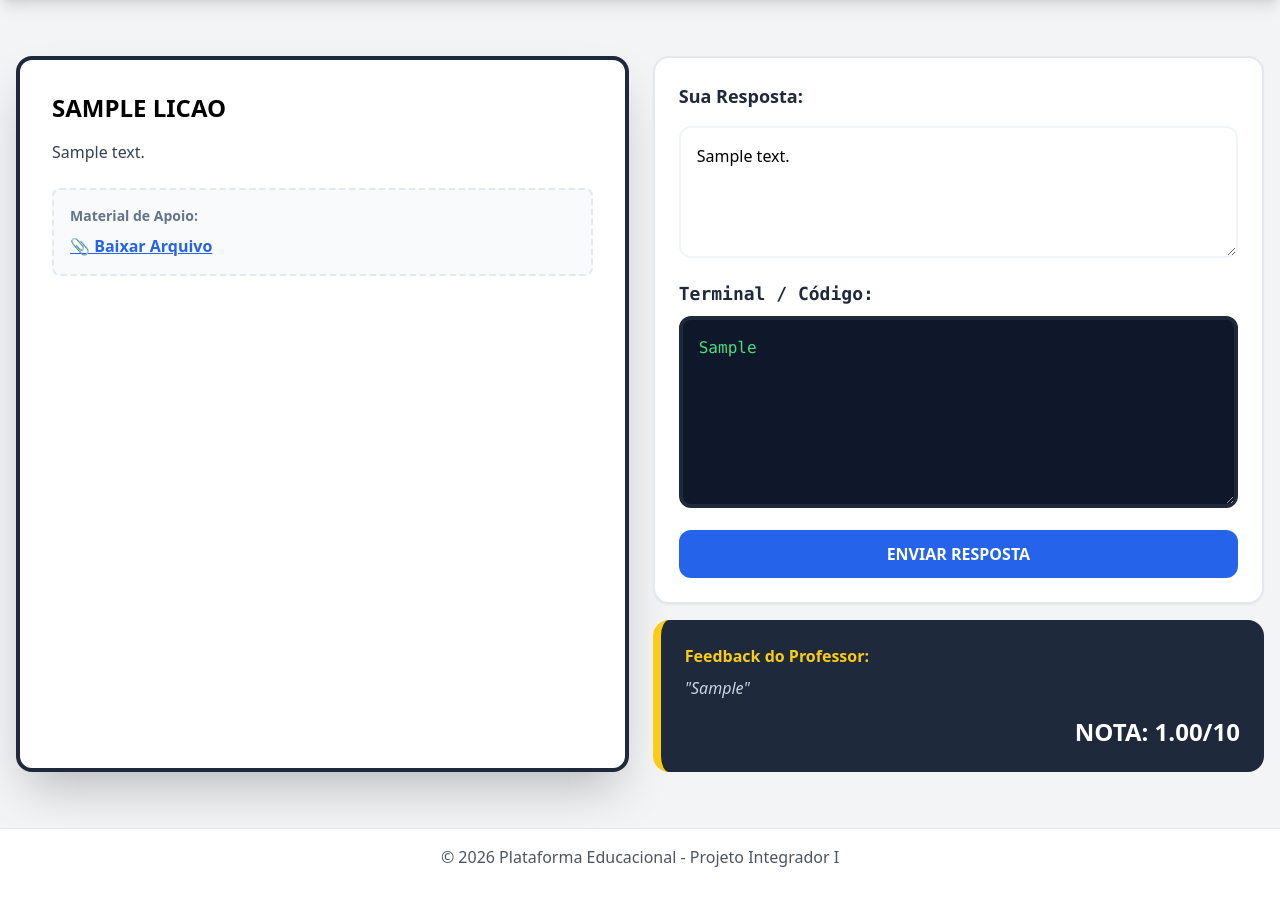
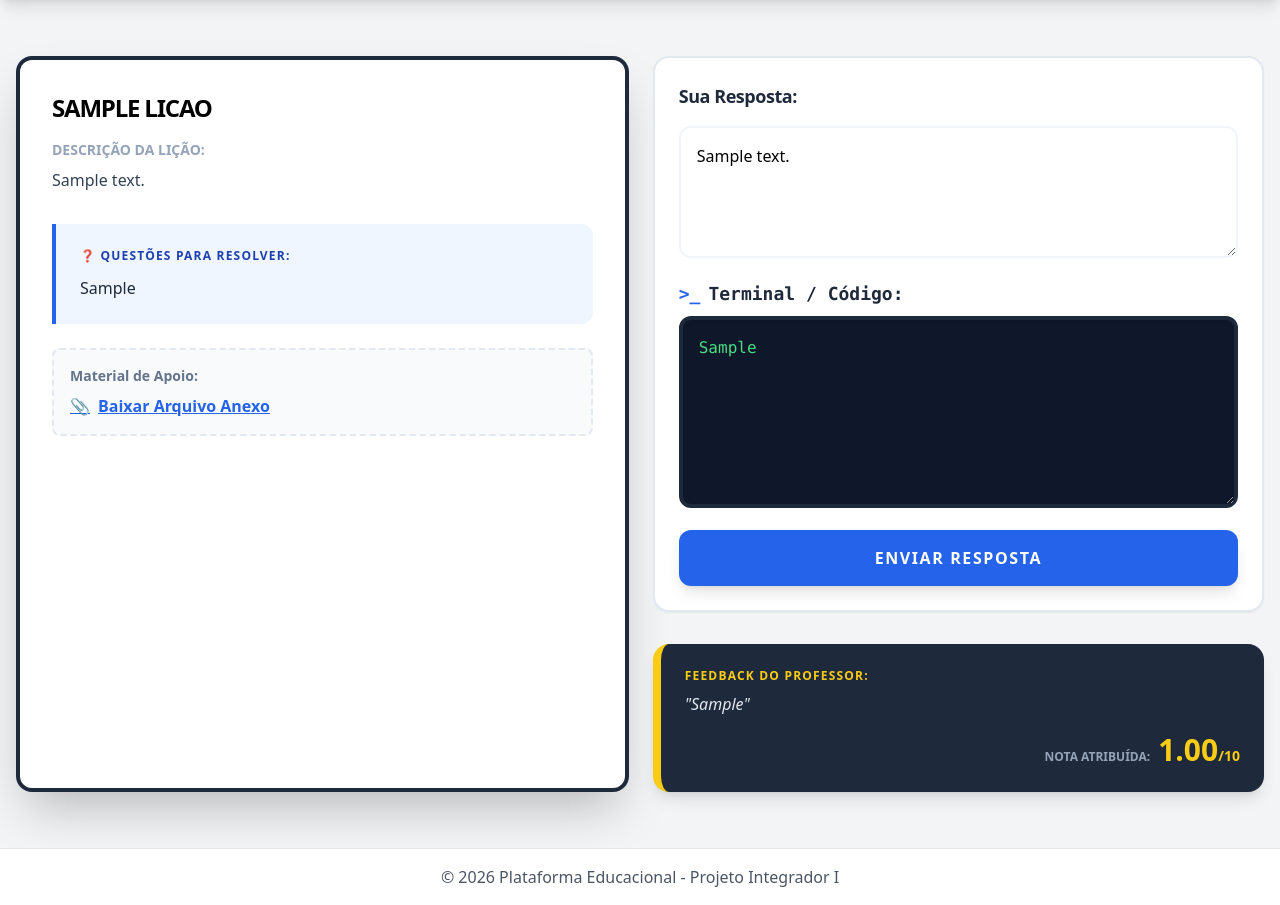
Before and after one commit to TheBestSquad/Platform_Web_Gamified, a Django app: page /courses/licao/1/ in a window 1280 px wide. Shown: the part 60-965 px from the top of the page. Before the commit the page ends 927 px from the top, so only its background shows below. Run offline with Django 5.2, Linux system fonts and the light colour scheme; a user stored in the database is signed in; tables that the repository leaves empty hold one stand-in row (values such as "Sample post"); some libraries are stand-ins or nearby versions.

Commit message:
fix: implement lesson questions field and role-based view logic for professor

```diff
--- a/courses/forms.py
+++ b/courses/forms.py
@@ -4,11 +4,14 @@ from .models import Licao
 class LicaoForm(forms.ModelForm):
     class Meta:
         model = Licao
-        fields = ['titulo', 'descricao', 'link_externo', 'arquivo']
+        fields = ['titulo', 'descricao', 'questoes', 'link_externo', 'arquivo']
         # Adicionamos classes do Tailwind aqui para facilitar a renderização
         widgets = {
             'titulo': forms.TextInput(attrs={'class': 'w-full border rounded p-2 outline-none focus:ring-2 focus:ring-blue-500'}),
             'descricao': forms.Textarea(attrs={'class': 'w-full border rounded p-2 outline-none focus:ring-2 focus:ring-blue-500', 'rows': 4}),
+            'questoes': forms.Textarea(
+                attrs={'class': 'w-full border rounded p-2 outline-none focus:ring-2 focus:ring-blue-500', 'rows': 4,
+                       'placeholder': 'Digite as perguntas aqui...'}),
             'link_externo': forms.URLInput(attrs={'class': 'w-full border rounded p-2 outline-none focus:ring-2 focus:ring-blue-500', 'placeholder': 'https://...'}),
             'arquivo': forms.FileInput(attrs={'class': 'w-full border p-1 text-gray-700'}),
         }
--- a/courses/models.py
+++ b/courses/models.py
@@ -6,6 +6,7 @@ class Licao(models.Model):
     professor = models.ForeignKey(Professor, on_delete=models.CASCADE, related_name='licoes')
     titulo = models.CharField(max_length=200)
     descricao = models.TextField()
+    questoes = models.TextField(verbose_name="Questões da Lição", blank=True, null=True)
     link_externo = models.URLField(blank=True, null=True)
     arquivo = models.FileField(upload_to='materiais/', blank=True, null=True)
     data_criacao = models.DateTimeField(auto_now_add=True)
--- a/courses/templates/courses/detalhe_licao.html
+++ b/courses/templates/courses/detalhe_licao.html
@@ -1,45 +1,96 @@
 {% extends 'base.html' %}
 
 {% block content %}
-<div class="flex flex-col lg:flex-row gap-6 h-screen-75">
+<div class="flex flex-col lg:flex-row gap-6 min-h-[75-screen]">
 
     <div class="lg:w-1/2 bg-white rounded-2xl border-4 border-slate-800 p-8 shadow-2xl overflow-y-auto">
-        <h1 class="text-2xl font-black mb-4 uppercase">{{ licao.titulo }}</h1>
-        <div class="prose max-w-none text-slate-700">
+        <h1 class="text-2xl font-black mb-4 uppercase tracking-tighter">{{ licao.titulo }}</h1>
+
+        <div class="prose max-w-none text-slate-700 mb-8">
+            <h3 class="text-sm font-black text-slate-400 uppercase mb-2">Descrição da Lição:</h3>
             {{ licao.descricao|linebreaks }}
         </div>
+
+        {# EXIBIÇÃO DAS QUESTÕES NO LADO ESQUERDO #}
+        {% if licao.questoes %}
+            <div class="bg-blue-50 border-l-4 border-blue-600 p-6 rounded-r-xl mb-6">
+                <h3 class="text-blue-800 font-black uppercase text-xs mb-3 tracking-widest">❓ Questões para Resolver:</h3>
+                <div class="text-slate-800 font-medium">
+                    {{ licao.questoes|linebreaks }}
+                </div>
+            </div>
+        {% endif %}
+
         {% if licao.arquivo %}
             <div class="mt-6 p-4 bg-slate-50 rounded-lg border-2 border-dashed border-slate-200">
                 <p class="text-sm font-bold text-slate-500 mb-2">Material de Apoio:</p>
-                <a href="{{ licao.arquivo.url }}" class="text-blue-600 font-bold underline">📎 Baixar Arquivo</a>
+                <a href="{{ licao.arquivo.url }}" target="_blank" class="text-blue-600 font-bold underline flex items-center">
+                    <span class="mr-2">📎</span> Baixar Arquivo Anexo
+                </a>
             </div>
         {% endif %}
     </div>
 
     <div class="lg:w-1/2 flex flex-col gap-4">
 
+        {% if perfil == 'professor' %}
+            {# PAINEL DO PROFESSOR (Sem Feedback) #}
+            <div class="bg-white rounded-2xl border-4 border-blue-600 p-8 shadow-sm flex-grow">
+                <div class="flex items-center mb-6">
+                    <div class="bg-blue-600 p-2 rounded-lg mr-4">
+                        <svg class="w-6 h-6 text-white" fill="none" stroke="currentColor" viewBox="0 0 24 24"><path d="M15 12a3 3 0 11-6 0 3 3 0 016 0z"/><path d="M2.458 12C3.732 7.943 7.523 5 12 5c4.478 0 8.268 2.943 9.542 7-1.274 4.057-5.064 7-9.542 7-4.477 0-8.268-2.943-9.542-7z"/></svg>
+                    </div>
+                    <h3 class="font-black text-xl text-slate-800 uppercase italic">Modo de Visualização</h3>
+                </div>
+
+                <p class="text-slate-600 mb-6 leading-relaxed">
+                    Você está visualizando esta lição como **Docente**. Os campos de resposta e envio de código estão desabilitados para o seu perfil.
+                </p>
+
+                <div class="space-y-4">
+                    <a href="{% url 'lista_entregas' %}" class="block text-center bg-slate-800 hover:bg-black text-white font-bold py-3 rounded-xl transition shadow-lg">
+                        Ver Entregas dos Alunos
+                    </a>
+                    <a href="{% url 'home' %}" class="block text-center border-2 border-slate-200 text-slate-500 font-bold py-3 rounded-xl hover:bg-slate-50 transition">
+                        Voltar para a Dashboard
+                    </a>
+                </div>
+            </div>
+
+        {% else %}
+            {# FORMULÁRIO DO ALUNO + ÁREA DE FEEDBACK #}
             <form method="POST" class="bg-white rounded-2xl border-2 border-slate-200 p-6 flex-grow shadow-sm">
                 {% csrf_token %}
-            <h3 class="font-bold text-lg mb-4 text-slate-800">Sua Resposta:</h3>
-            <textarea name="resposta" class="w-full border-2 border-slate-100 rounded-xl p-4 mb-4 focus:border-blue-500 outline-none" rows="4" placeholder="Escreva sua explicação aqui...">{{ entrega.resposta_texto }}</textarea>
+                <h3 class="font-bold text-lg mb-4 text-slate-800 tracking-tight">Sua Resposta:</h3>
+                <textarea name="resposta" class="w-full border-2 border-slate-100 rounded-xl p-4 mb-4 focus:border-blue-500 outline-none transition" rows="4" placeholder="Escreva sua explicação para as questões acima...">{{ entrega.resposta_texto }}</textarea>
 
-            <h3 class="font-bold text-lg mb-2 text-slate-800 font-mono">Terminal / Código:</h3>
-            <textarea name="codigo" class="w-full bg-slate-900 text-green-400 font-mono p-4 rounded-xl border-4 border-slate-800 outline-none h-48" placeholder="# Digite seu código Python aqui...">{{ entrega.codigo_enviado }}</textarea>
+                <h3 class="font-bold text-lg mb-2 text-slate-800 font-mono flex items-center">
+                    <span class="mr-2 text-blue-600">>_</span> Terminal / Código:
+                </h3>
+                <textarea name="codigo" class="w-full bg-slate-900 text-green-400 font-mono p-4 rounded-xl border-4 border-slate-800 outline-none h-48 shadow-inner" placeholder="# Cole ou digite seu código Python aqui...">{{ entrega.codigo_enviado }}</textarea>
 
-            <button type="submit" class="w-full mt-4 bg-blue-600 text-white font-black py-3 rounded-xl hover:scale-[1.02] transition-transform">
+                <button type="submit" class="w-full mt-4 bg-blue-600 hover:bg-blue-700 text-white font-black py-4 rounded-xl shadow-lg transform active:scale-95 transition-all uppercase tracking-widest">
                     ENVIAR RESPOSTA
                 </button>
             </form>
 
-        <div class="bg-slate-800 text-white rounded-2xl p-6 border-l-8 border-yellow-400">
-            <h3 class="font-bold text-yellow-400 mb-2">Feedback do Professor:</h3>
+            {# ÁREA DE FEEDBACK (SÓ APARECE PARA ALUNO) #}
+            <div class="bg-slate-800 text-white rounded-2xl p-6 border-l-8 border-yellow-400 shadow-lg mt-4">
+                <h3 class="font-black text-yellow-400 mb-2 uppercase text-xs tracking-widest">Feedback do Professor:</h3>
                 {% if entrega.feedback %}
-                <p class="italic text-slate-300">"{{ entrega.feedback }}"</p>
-                <div class="mt-4 text-2xl font-black text-right">NOTA: {{ entrega.nota }}/10</div>
+                    <p class="italic text-slate-200 font-medium">"{{ entrega.feedback }}"</p>
+                    <div class="mt-4 flex justify-end items-baseline gap-2">
+                        <span class="text-xs text-slate-400 font-bold uppercase">Nota atribuída:</span>
+                        <span class="text-3xl font-black text-yellow-400">{{ entrega.nota }}<span class="text-sm">/10</span></span>
+                    </div>
                 {% else %}
-                <p class="text-slate-500 italic">Aguardando correção...</p>
+                    <div class="flex items-center text-slate-500 italic">
+                        <svg class="w-4 h-4 mr-2 animate-pulse" fill="currentColor" viewBox="0 0 20 20"><path d="M10 18a8 8 0 100-16 8 8 0 000 16zm1-12a1 1 0 10-2 0v4a1 1 0 00.293.707l2.828 2.829a1 1 0 101.415-1.415L11 9.586V6z"/></svg>
+                        Aguardando correção do docente...
+                    </div>
+                {% endif %}
+            </div>
         {% endif %}
     </div>
 </div>
-</div>
 {% endblock %}
--- a/courses/views.py
+++ b/courses/views.py
@@ -28,6 +28,7 @@ def criar_licao(request):
 def detalhe_licao(request, licao_id):
     licao = get_object_or_404(Licao, id=licao_id)
     entrega = None
+    perfil = 'aluno' if hasattr(request.user, 'aluno_profile') else 'professor'
 
     # 1. Se for Aluno, busca (ou salva) a entrega
     if hasattr(request.user, 'aluno_profile'):
@@ -60,7 +61,8 @@ def detalhe_licao(request, licao_id):
 
     return render(request, 'courses/detalhe_licao.html', {
         'licao': licao,
-        'entrega': entrega
+        'entrega': entrega,
+        'perfil': perfil,
     })
 
 
```
Also changed, not shown: courses/migrations/0003_licao_questoes.py (added). Lines whose indentation alone changed are shown as unchanged.
